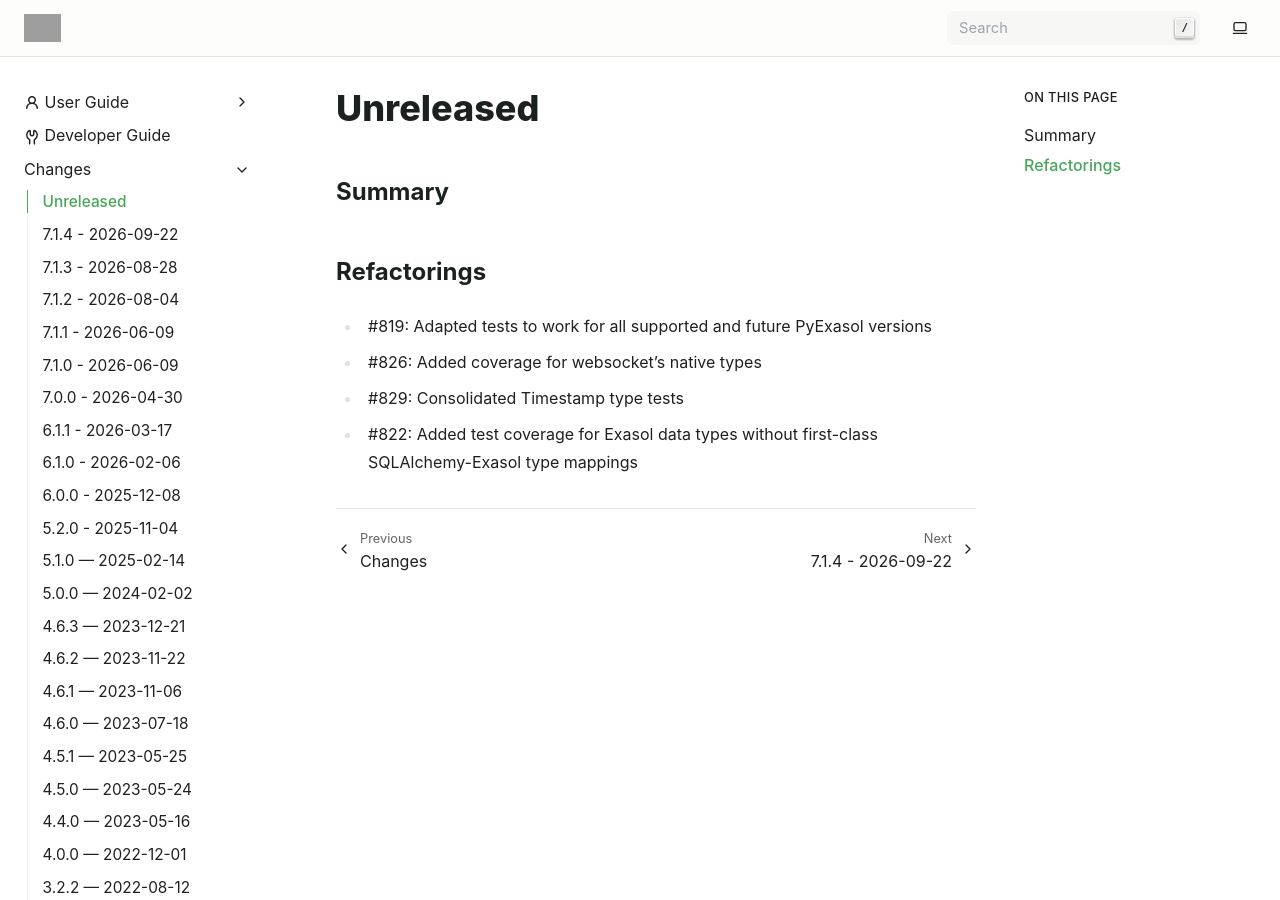
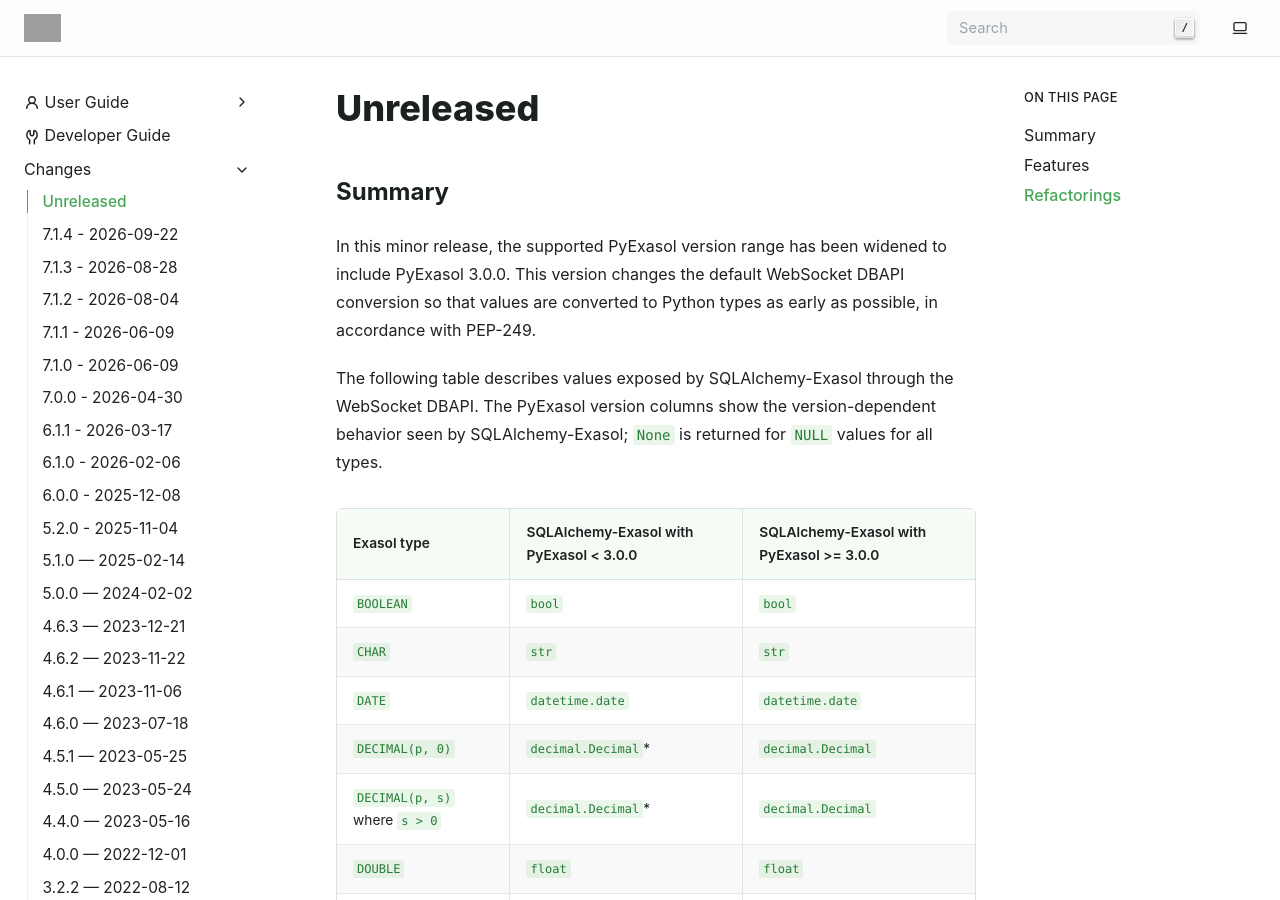
Before and after one commit to exasol/sqlalchemy-exasol, a Sphinx documentation site: the page built from doc/changes/unreleased.md, in a window 1280 px wide and 900 px high. Built offline with Sphinx 7.4.7, drawn with Linux system fonts in a browser that asks for light colours; some of the changed text lies outside the part shown; grey boxes are pictures that could not be loaded.

Commit message:
Add changelog entry & prepare it

```diff
--- a/doc/changes/unreleased.md
+++ b/doc/changes/unreleased.md
@@ -1,6 +1,41 @@
 # Unreleased
 
 ## Summary
+
+In this minor release, the supported PyExasol version range has been widened to include PyExasol 3.0.0.
+This version changes the default WebSocket DBAPI conversion so that values are
+converted to Python types as early as possible, in accordance with PEP-249.
+
+The following table describes values exposed by SQLAlchemy-Exasol through the
+WebSocket DBAPI. The PyExasol version columns show the version-dependent
+behavior seen by SQLAlchemy-Exasol; ``None`` is returned for ``NULL`` values
+for all types.
+
+| Exasol type                        | SQLAlchemy-Exasol with PyExasol < 3.0.0 | SQLAlchemy-Exasol with PyExasol >= 3.0.0 |
+|------------------------------------|-----------------------------------------|------------------------------------------|
+| ``BOOLEAN``                        | ``bool``                                | ``bool``                                 |
+| ``CHAR``                           | ``str``                                 | ``str``                                  |
+| ``DATE``                           | ``datetime.date``                       | ``datetime.date``                        |
+| ``DECIMAL(p, 0)``                  | ``decimal.Decimal``*                    | ``decimal.Decimal``                      |
+| ``DECIMAL(p, s)`` where ``s > 0``  | ``decimal.Decimal``*                    | ``decimal.Decimal``                      |
+| ``DOUBLE``                         | ``float``                               | ``float``                                |
+| ``GEOMETRY``                       | ``str``                                 | ``str``                                  |
+| ``HASHTYPE``                       | metadata ``KeyError`` (``str``)         | ``str``                                  |
+| ``INTERVAL DAY TO SECOND``         | ``str``                                 | ``ExaTimeDelta``                         |
+| ``INTERVAL YEAR TO MONTH``         | ``str``                                 | ``str``                                  |
+| ``TIMESTAMP``                      | ``datetime.datetime``*                  | ``datetime.datetime``                    |
+| ``TIMESTAMP WITH LOCAL TIME ZONE`` | ``str``                                 | ``datetime.datetime``                    |
+| ``VARCHAR``                        | ``str``                                 | ``str``                                  |
+
+\* PyExasol versions before 3.0.0 returned strings for these types, and
+SQLAlchemy-Exasol converted those strings to the displayed Python types.
+
+For additional details about the PyExasol 3.0.0 behavior changes, see the
+[PyExasol 3.0.0 release notes](https://github.com/exasol/pyexasol/releases/tag/3.0.0).
+
+## Features
+
+* #833: Widened PyExasol range to include 3.x
 
 ## Refactorings
 
```
Also changed, not shown: doc/user_guide/configuration/connection_parameters.rst (+14 -8 lines).
